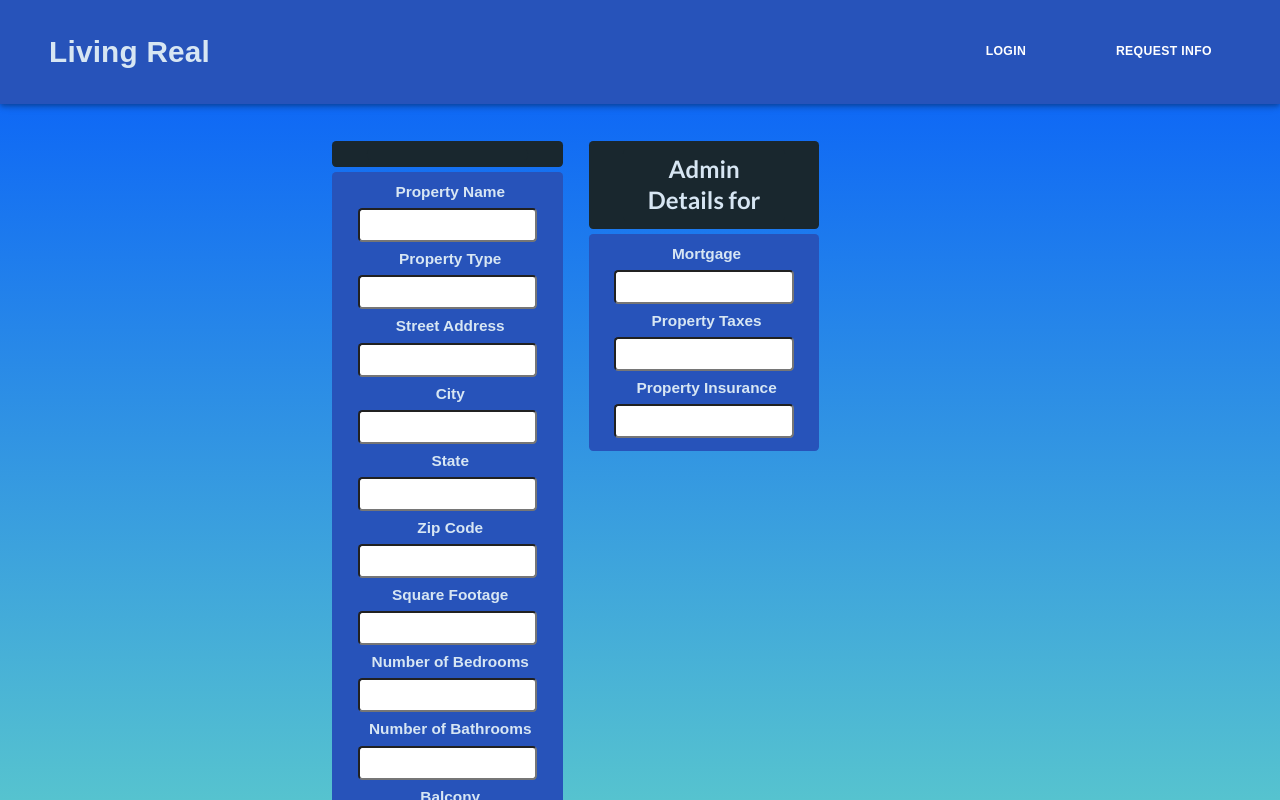
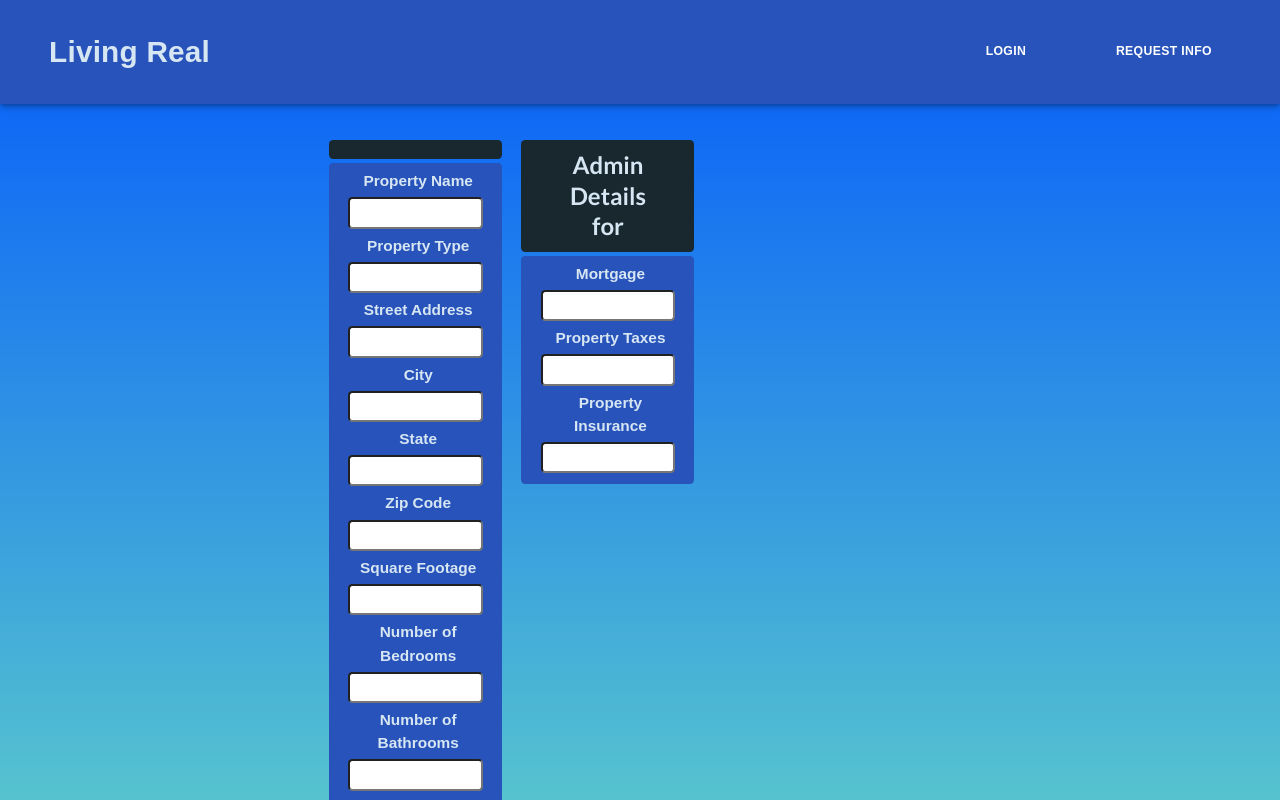
Before and after one commit to P3T2-Realty-Rogues/living-real, a React (Create React App) app in the folder client/: page /AdminDash/UpdateProperty/1 in a window 1280 px wide. Shown: the top 800 px of the page. Built offline with nearby package versions, Linux system fonts and the light colour scheme; no server answers.

Commit message:
changed style to update property page

```diff
--- a/client/public/index.html
+++ b/client/public/index.html
@@ -2,14 +2,14 @@
 <html lang="en">
   <head>
     <meta charset="utf-8" />
-    <link rel="icon" href="%PUBLIC_URL%/favicon.ico" />
+    <!-- <link rel="icon" href="%PUBLIC_URL%/favicon.ico" /> -->
     <meta name="viewport" content="width=device-width, initial-scale=1" />
     <meta name="theme-color" content="#000000" />
     <meta
       name="description"
       content="Web site created using create-react-app"
     />
-    <link rel="apple-touch-icon" href="%PUBLIC_URL%/logo192.png" />
+    <!-- <link rel="apple-touch-icon" href="%PUBLIC_URL%/logo192.png" /> -->
     <!--
       manifest.json provides metadata used when your web app is installed on a
       user's mobile device or desktop. See https://developers.google.com/web/fundamentals/web-app-manifest/
--- a/client/src/App.css
+++ b/client/src/App.css
@@ -315,13 +315,13 @@ iframe {
 /* CARDS */
 
 .card {
-  /* margin: 20px;
-  padding-top: 5rem; */
+  margin:0;
+  /* padding-top: 5rem;  */
   /* border: 3px solid var(--dark); */
   border-radius: var(--border-radius);
   height: 100%;
-  width: 40%;
-  display: inline-block;
+  width: 30%;
+  display: block;
 }
 
 .card-header {
```
